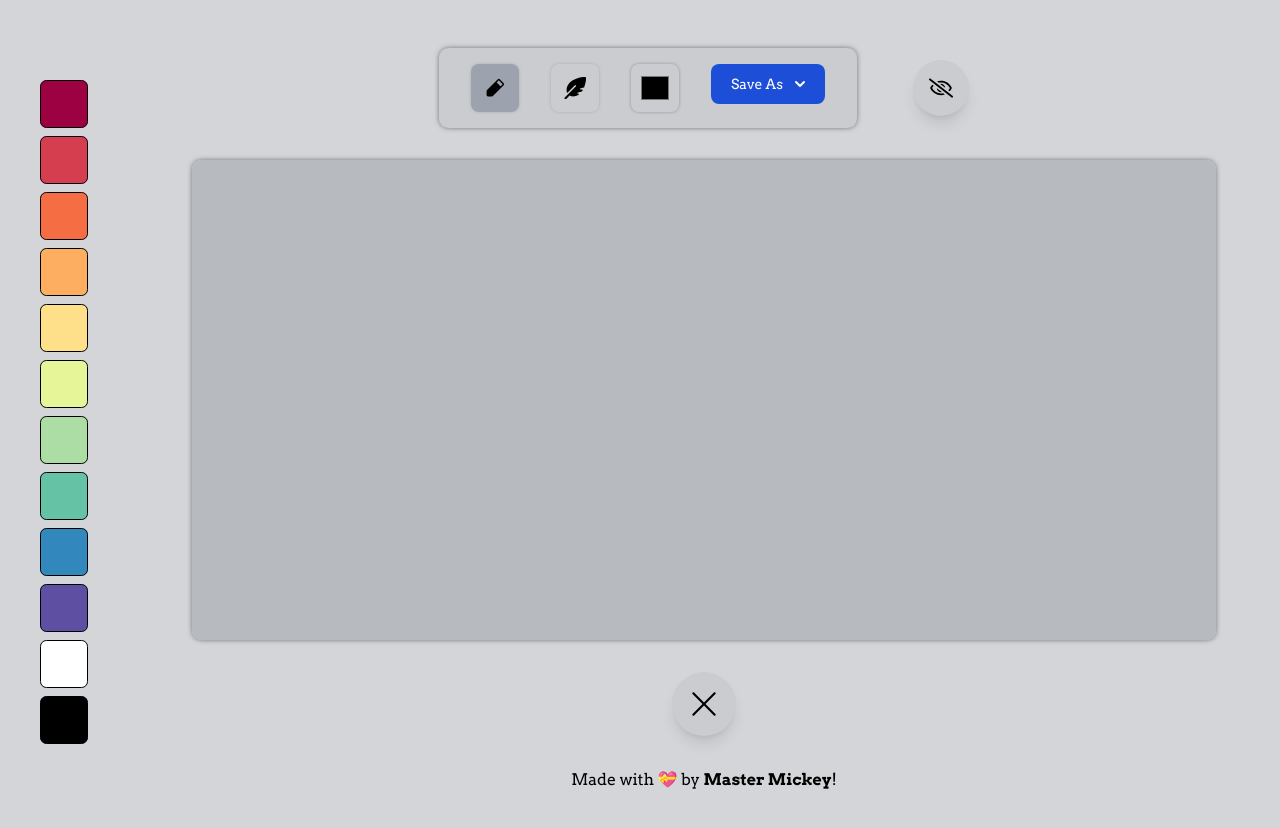
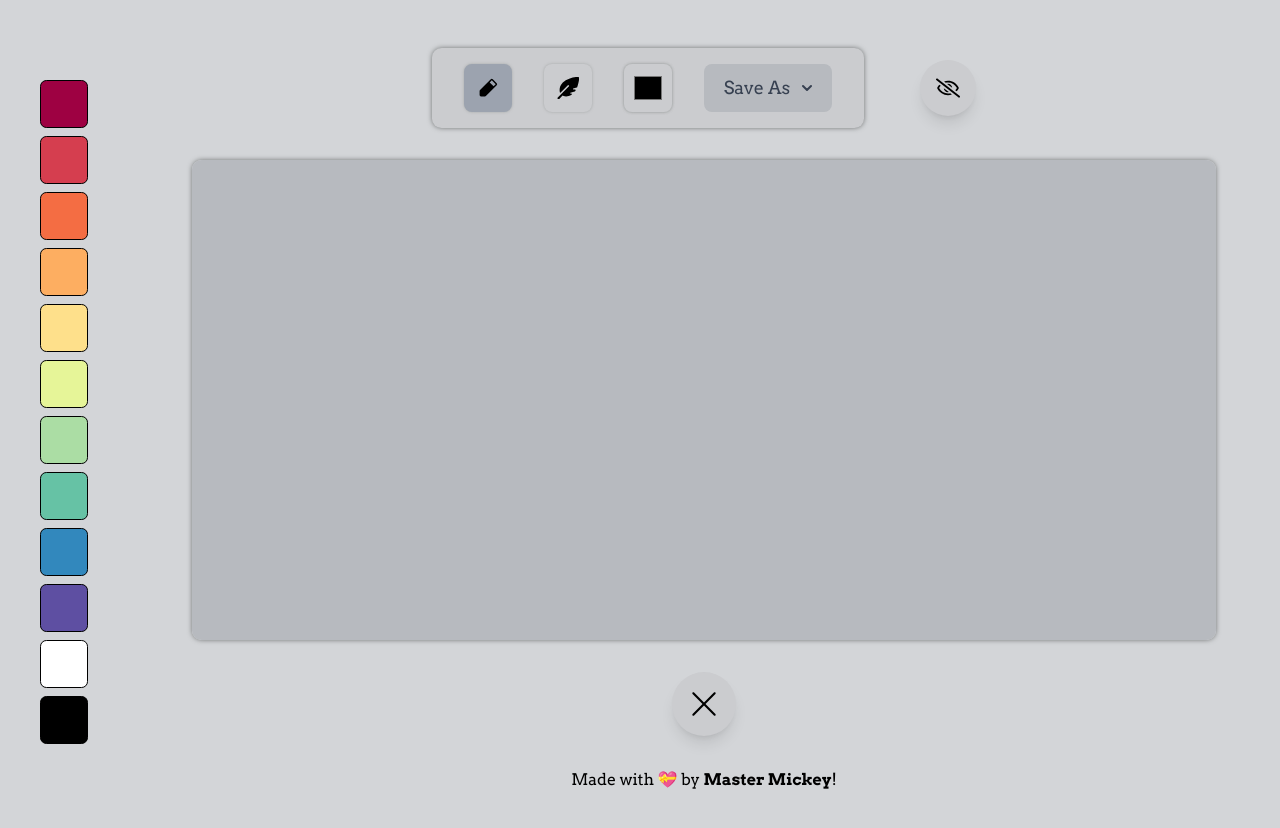
Before and after one commit to singodiyashubham87/Draw-it-out, a React (Vite) app: page / in a window 1280 px wide. Shown: the top 828 px of the page. Built offline with nearby package versions, Linux system fonts and the light colour scheme.

Commit message:
chore: save as option vertical to horizontal

```diff
--- a/src/components/Menu.jsx
+++ b/src/components/Menu.jsx
@@ -78,7 +78,7 @@ const Menu = ({
             id="dropdownHoverButton"
             data-dropdown-toggle="dropdownHover"
             data-dropdown-trigger="hover"
-            className="text-white bg-blue-700 hover:bg-blue-800 focus:ring-4 focus:outline-none focus:ring-blue-300 font-medium rounded-lg text-sm px-5 py-2.5 text-center inline-flex items-center dark:bg-blue-600 dark:hover:bg-blue-700 dark:focus:ring-blue-800"
+            className="text-gray-700 bg-[#B7BABF] focus:ring-4 font-medium rounded-lg text-lg px-5 py-2.5 text-center inline-flex items-center"
             type="button"
             onMouseEnter={handleMouseEnter}
             onMouseLeave={handleMouseLeave}
@@ -93,9 +93,9 @@ const Menu = ({
             id="dropdownHover"
             onMouseEnter={handleMouseEnter}
             onMouseLeave={handleMouseLeave}
-            className={`absolute z-10 ${isOpen ? '' : 'hidden'} divide-y bg-[#CBCCCF] rounded-lg shadow w-44 top-[2.6rem]`}
+            className={`absolute z-10 ${isOpen ? '' : 'hidden'} divide-y bg-[#CBCCCF] rounded-lg shadow w-44 top-[3rem]`}
           >
-            <ul className="text-sm text-gray-700" aria-labelledby="dropdownHoverButton">
+            <ul className="text-sm text-gray-700 flex space-x-4" aria-labelledby="dropdownHoverButton">
               <li>
                 <RiScreenshot2Fill
                   className={`text-[2rem] md:text-[3rem] p-[0.5rem] md:p-[0.8rem] shadow-vsm rounded-[0.5rem] cursor-pointer hover:bg-[#B7BABF]`}
```
